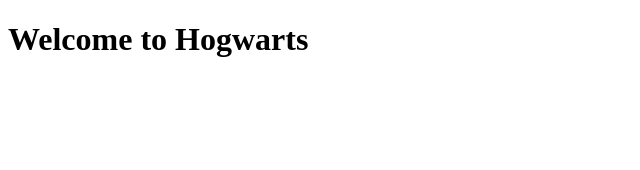
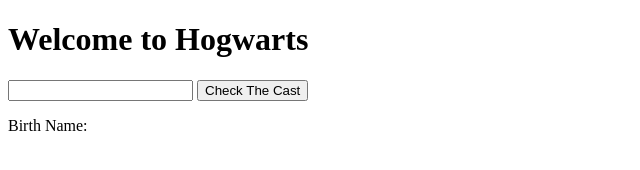
Before and after one commit to numulaa/harryPotterCast-API, a website: page index.html in a window 1280 px wide. Shown: the whole page, without its empty margins (0-640 px from the left). Drawn offline with Linux system fonts and the light colour scheme.

Commit message:
without node modules

```diff
--- a/index.html
+++ b/index.html
@@ -8,5 +8,9 @@
   </head>
   <body>
     <h1>Welcome to Hogwarts</h1>
+    <input type="text" />
+    <button>Check The Cast</button>
+    <p id="birthName">Birth Name:</p>
+    <script src="js/main.js"></script>
   </body>
 </html>
--- /dev/null
+++ b/js/main.js
@@ -0,0 +1 @@
+alert("working");
```
Also changed, not shown: 1 other file.
